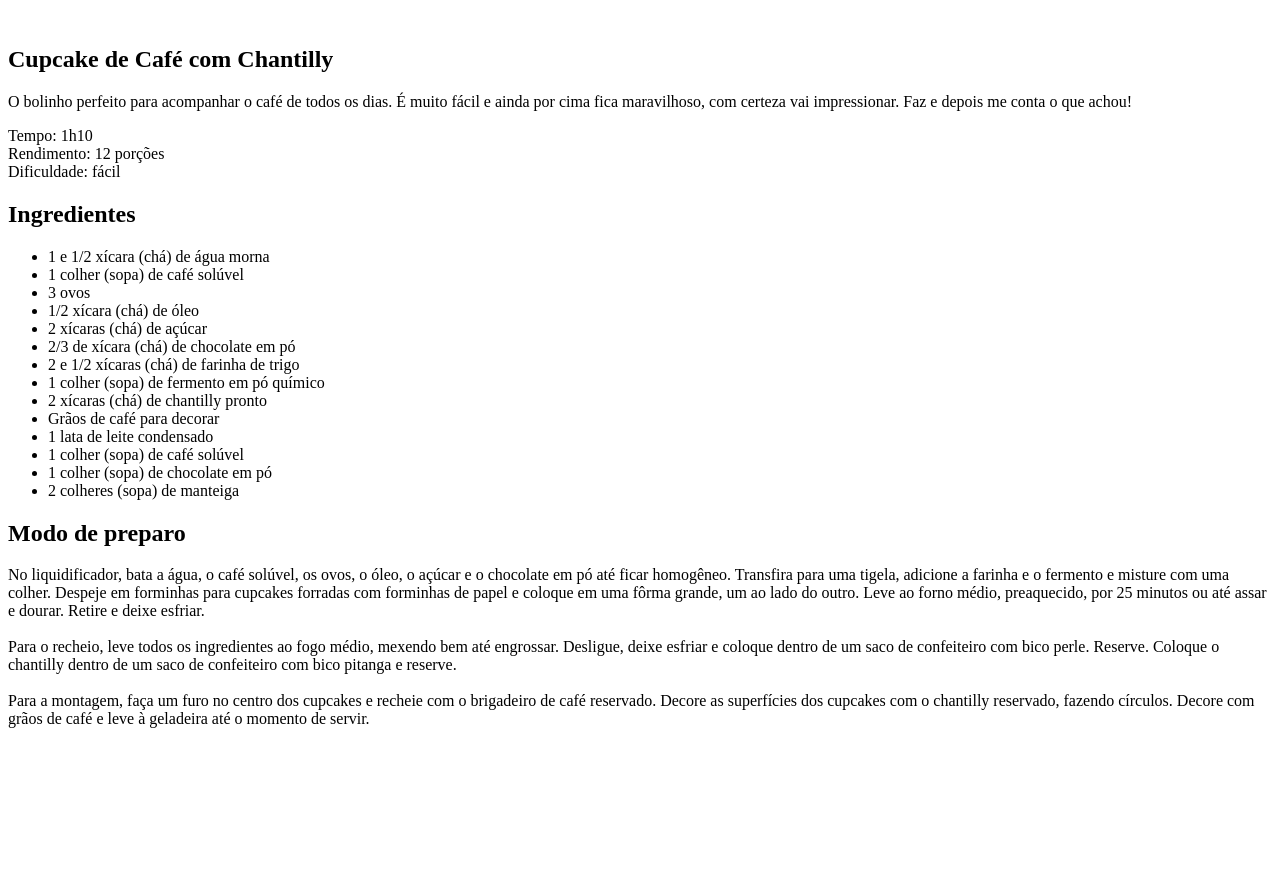
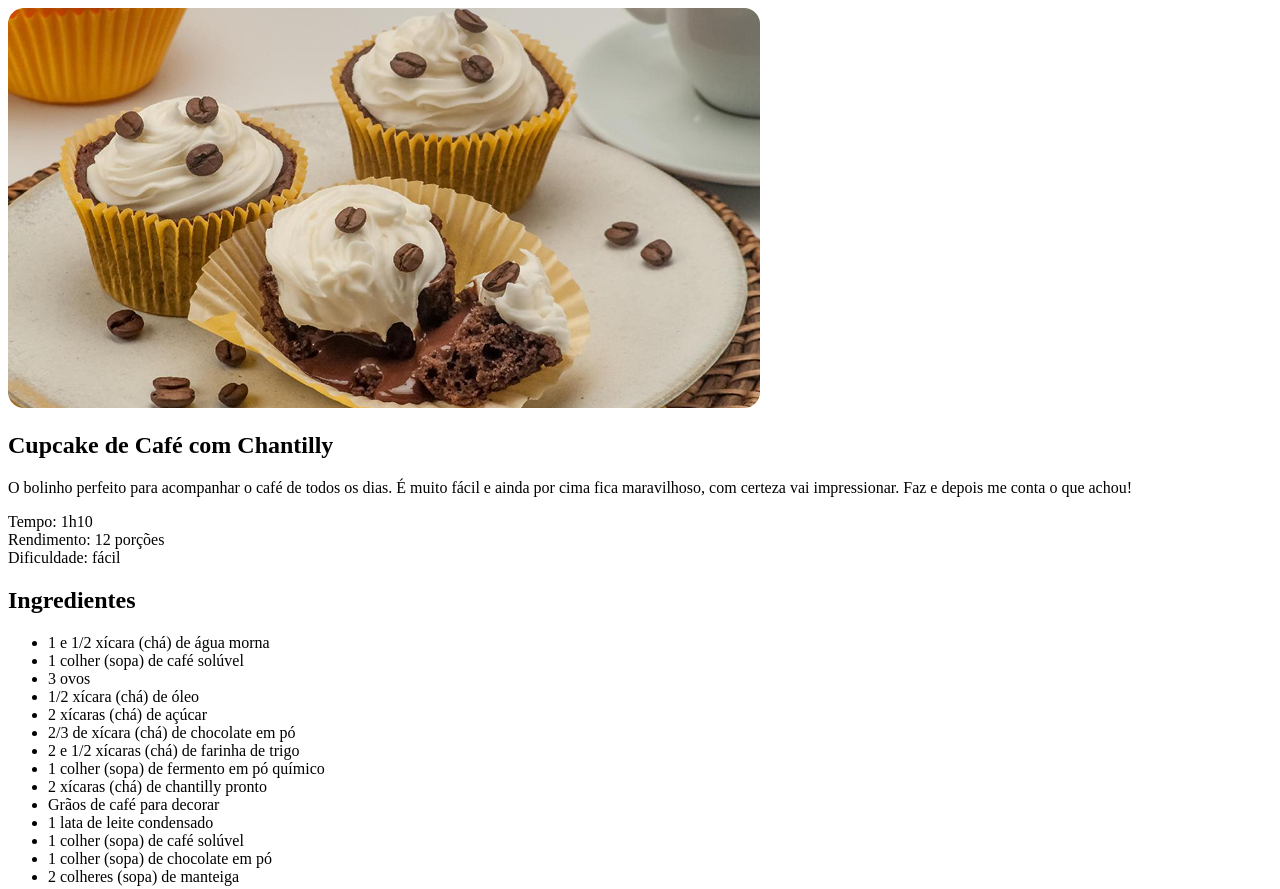
Before and after one commit to arthurcosta33/projeto-receita-cupcake, a plain HTML site: page index.html in a window 1280 px wide. Shown: the top 889 px of the page. Before the commit the page ends 800 px from the top, so only its background shows below. Drawn offline with Linux system fonts and the light colour scheme.

Commit message:
adding images and style.css

```diff
--- a/index.html
+++ b/index.html
@@ -4,10 +4,11 @@
   <meta charset="UTF-8">
   <meta name="viewport" content="width=device-width, initial-scale=1.0">
   <title>Página de receita</title>
+  <link rel="stylesheet" href="style.css">
 </head>
 <body>
   <div id="page">
-    <img src="" alt="">
+    <img src="assets/main-image.png" alt="Imagem de um cupcake com grãos de café e um chantilly">
     <main>
       <section id="about">
         <h1>Cupcake de Café com Chantilly</h1>
```
Also changed, not shown: assets/Página de receita.jpg (added), assets/main-image.png (added), style.css (added).
